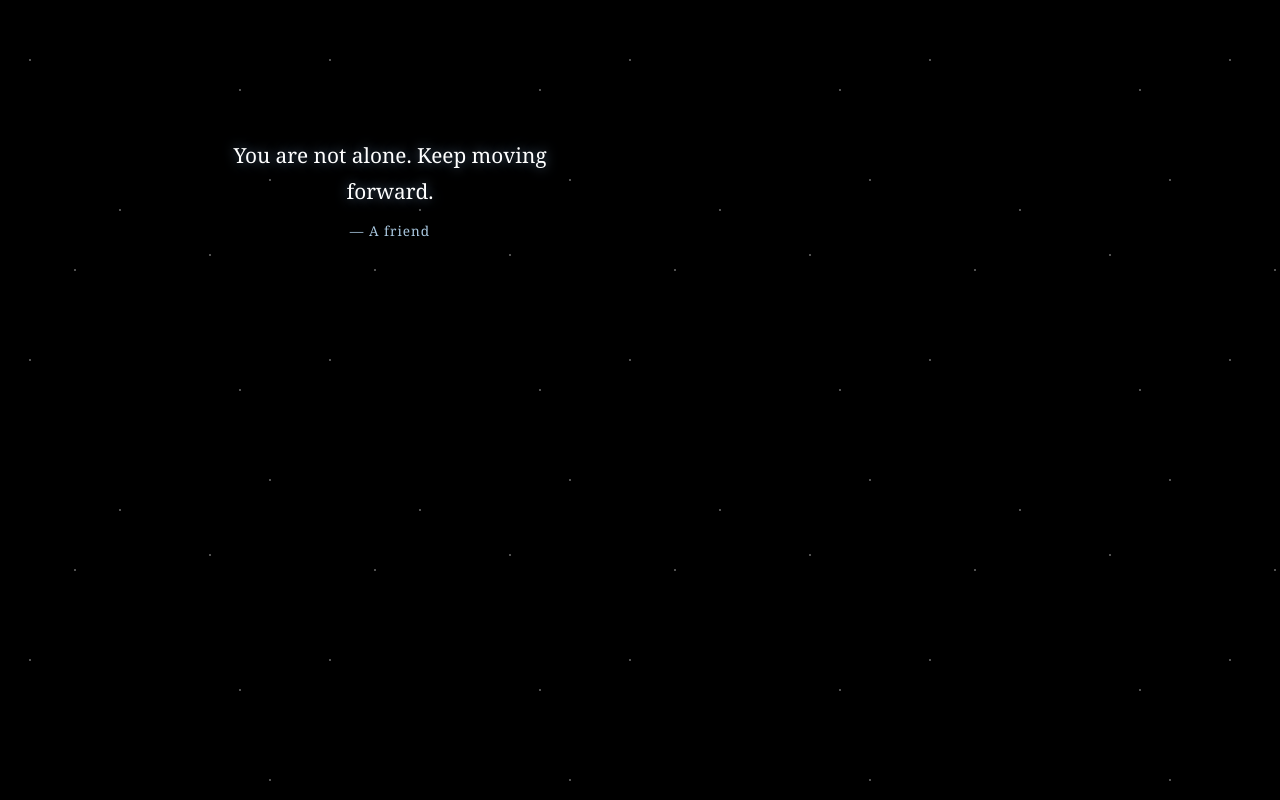
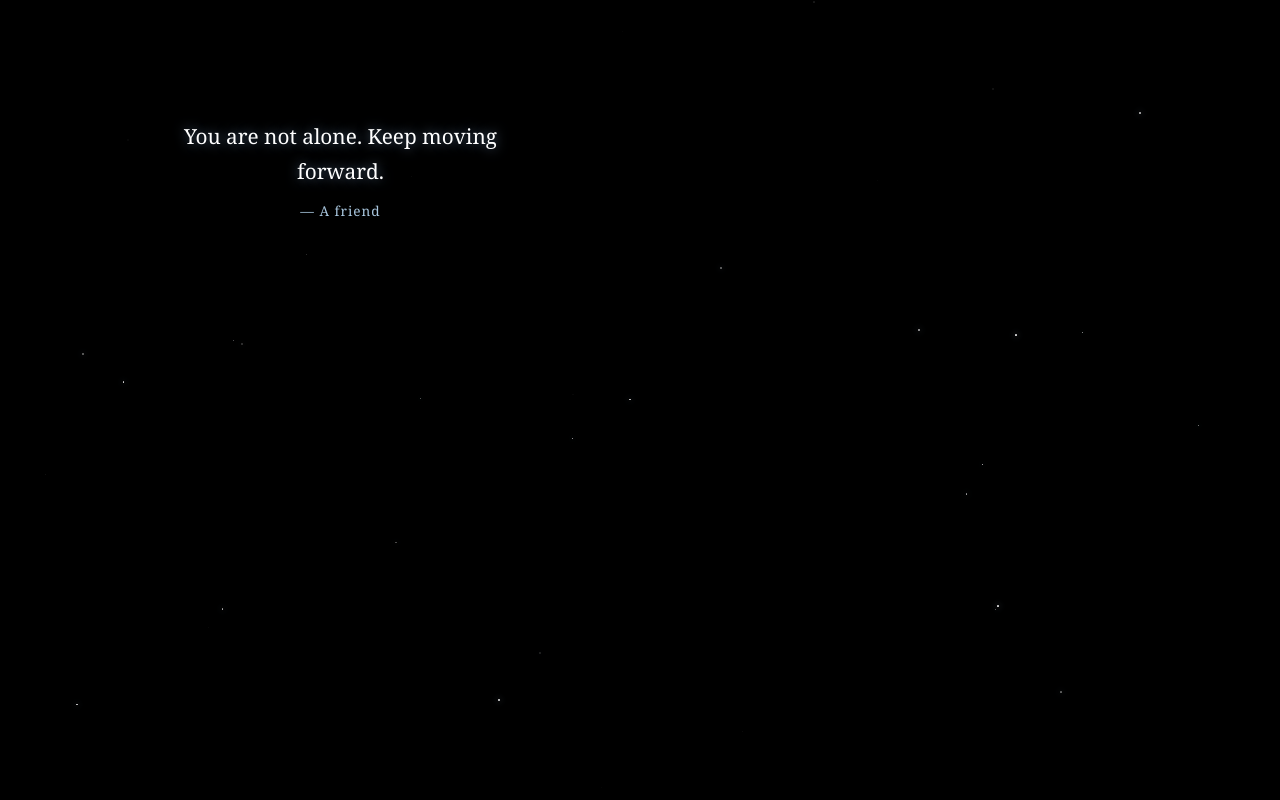
Before and after one commit to PoyoFrito7/a-message-for-you, a plain HTML site: page index.html in a window 1280 px wide. Both pictures are taken after a click on the button "BEGIN". Drawn offline with Linux system fonts and the light colour scheme.

Commit message:
Improve stars and message positions
Updated CSS styles for stars and message areas. Adjusted positions and sizes for better layout on different screen sizes.

```diff
--- a/index.html
+++ b/index.html
@@ -1,4 +1,3 @@
-
 
 <!DOCTYPE html>
 <html lang="en">
@@ -21,28 +20,28 @@
       overflow: hidden;
     }
 
-    /* Subtle starry background */
-    body::before {
-      content: "";
+    /* Individual glowing stars */
+
+    .star {
       position: fixed;
-      inset: 0;
+      background: white;
+      border-radius: 50%;
       pointer-events: none;
-      background-image:
-        radial-gradient(1px 1px at 10% 20%, white 50%, transparent),
-        radial-gradient(1px 1px at 80% 30%, white 50%, transparent),
-        radial-gradient(1px 1px at 40% 70%, white 50%, transparent),
-        radial-gradient(1px 1px at 70% 85%, white 50%, transparent),
-        radial-gradient(1px 1px at 25% 90%, white 50%, transparent),
-        radial-gradient(1px 1px at 90% 60%, white 50%, transparent);
-      background-size: 300px 300px;
-      opacity: 0.5;
-      animation: twinkle 5s infinite alternate;
+      box-shadow: 0 0 6px rgba(190, 220, 255, 0.8);
+      animation: twinkle infinite ease-in-out;
     }
 
     @keyframes twinkle {
-      from { opacity: 0.2; }
-      to { opacity: 0.7; }
+      0%, 100% {
+        opacity: 0.03;
+      }
+
+      50% {
+        opacity: 0.85;
+      }
     }
+
+    /* Opening screen */
 
     .intro {
       position: absolute;
@@ -92,12 +91,14 @@
     }
 
     /* Area where messages appear */
+
     .message-area {
       position: absolute;
-      inset: 12% 5%;
+      inset: 5% 5%;
       display: none;
-      max-width: 1000px;
+      max-width: 1600px;
       margin: auto;
+      z-index: 1;
     }
 
     .message-area.active {
@@ -106,11 +107,12 @@
 
     .floating-message {
       position: absolute;
-      width: min(65%, 400px);
+      width: min(35%, 400px);
       padding: 12px;
       text-align: center;
       color: #ffffff;
       opacity: 0;
+      transform: translate(-50%, -50%);
       animation: messageLife 10s ease forwards;
     }
 
@@ -130,30 +132,35 @@
     @keyframes messageLife {
       0% {
         opacity: 0;
-        transform: translateY(12px);
+        transform: translate(-50%, calc(-50% + 12px));
       }
+
       20% {
         opacity: 1;
-        transform: translateY(0);
+        transform: translate(-50%, -50%);
       }
+
       75% {
         opacity: 1;
-        transform: translateY(0);
+        transform: translate(-50%, -50%);
       }
+
       100% {
         opacity: 0;
-        transform: translateY(-8px);
+        transform: translate(-50%, calc(-50% - 8px));
       }
     }
 
+    /* Mobile compatibility */
+
     @media (max-width: 600px) {
       .message-area {
-        inset: 10% 3%;
+        inset: 5% 3%;
       }
 
       .floating-message {
         width: 90%;
-        left: 5% !important;
+        left: 50% !important;
       }
 
       .floating-message p {
@@ -174,8 +181,34 @@
   <div class="message-area" id="messageArea"></div>
 
   <script>
-    // Temporary example messages.
-    // Later, we will replace these with messages from your friends.
+
+    /* Create individual stars */
+
+    const starCount = 35;
+
+    for (let i = 0; i < starCount; i++) {
+      const star = document.createElement("div");
+
+      star.className = "star";
+
+      star.style.left = Math.random() * 100 + "%";
+      star.style.top = Math.random() * 100 + "%";
+
+      const size = 0.8 + Math.random() * 1.2;
+
+      star.style.width = size + "px";
+      star.style.height = size + "px";
+
+      star.style.animationDuration =
+        (4 + Math.random() * 8) + "s";
+
+      star.style.animationDelay =
+        (-Math.random() * 12) + "s";
+
+      document.body.appendChild(star);
+    }
+
+    /* Temporary example messages */
 
     const messages = [
       {
@@ -204,19 +237,39 @@
       }
     ];
 
+    /* Message positions across the screen */
+
     const positions = [
-      { top: "5%", left: "5%" },
-      { top: "32%", left: "35%" },
-      { top: "62%", left: "10%" },
-      { top: "15%", left: "48%" }
+      { top: "18%", left: "24%" },
+      { top: "48%", left: "76%" },
+      { top: "82%", left: "35%" },
+      { top: "18%", left: "76%" },
+      { top: "50%", left: "25%" },
+      { top: "82%", left: "76%" },
+      { top: "18%", left: "35%" },
+      { top: "50%", left: "65%" }
+    ];
+
+    const mobilePositions = [
+      { top: "12%", left: "50%" },
+      { top: "37%", left: "50%" },
+      { top: "62%", left: "50%" },
+      { top: "87%", left: "50%" }
     ];
 
     let currentMessage = 0;
+    let currentPosition = 0;
+    let started = false;
 
     function beginMessages() {
+
+      if (started) return;
+      started = true;
+
       document.getElementById("intro").classList.add("hidden");
 
       const area = document.getElementById("messageArea");
+
       area.classList.add("active");
 
       showNextMessage();
@@ -225,33 +278,52 @@
     }
 
     function showNextMessage() {
+
       const area = document.getElementById("messageArea");
+
       const message = messages[currentMessage];
-      const position = positions[currentMessage % positions.length];
+
+      const availablePositions =
+        window.innerWidth <= 600
+        ? mobilePositions
+        : positions;
+
+      const position =
+        availablePositions[
+          currentPosition % availablePositions.length
+        ];
 
       const card = document.createElement("div");
+
       card.className = "floating-message";
 
       card.style.top = position.top;
       card.style.left = position.left;
 
       const messageText = document.createElement("p");
+
       messageText.textContent = message.text;
 
       const sender = document.createElement("div");
+
       sender.className = "sender";
       sender.textContent = "— " + message.sender;
 
       card.appendChild(messageText);
       card.appendChild(sender);
+
       area.appendChild(card);
 
       setTimeout(() => {
         card.remove();
       }, 10000);
 
-      currentMessage = (currentMessage + 1) % messages.length;
+      currentMessage =
+        (currentMessage + 1) % messages.length;
+
+      currentPosition++;
     }
+
   </script>
 
 </body>
```
